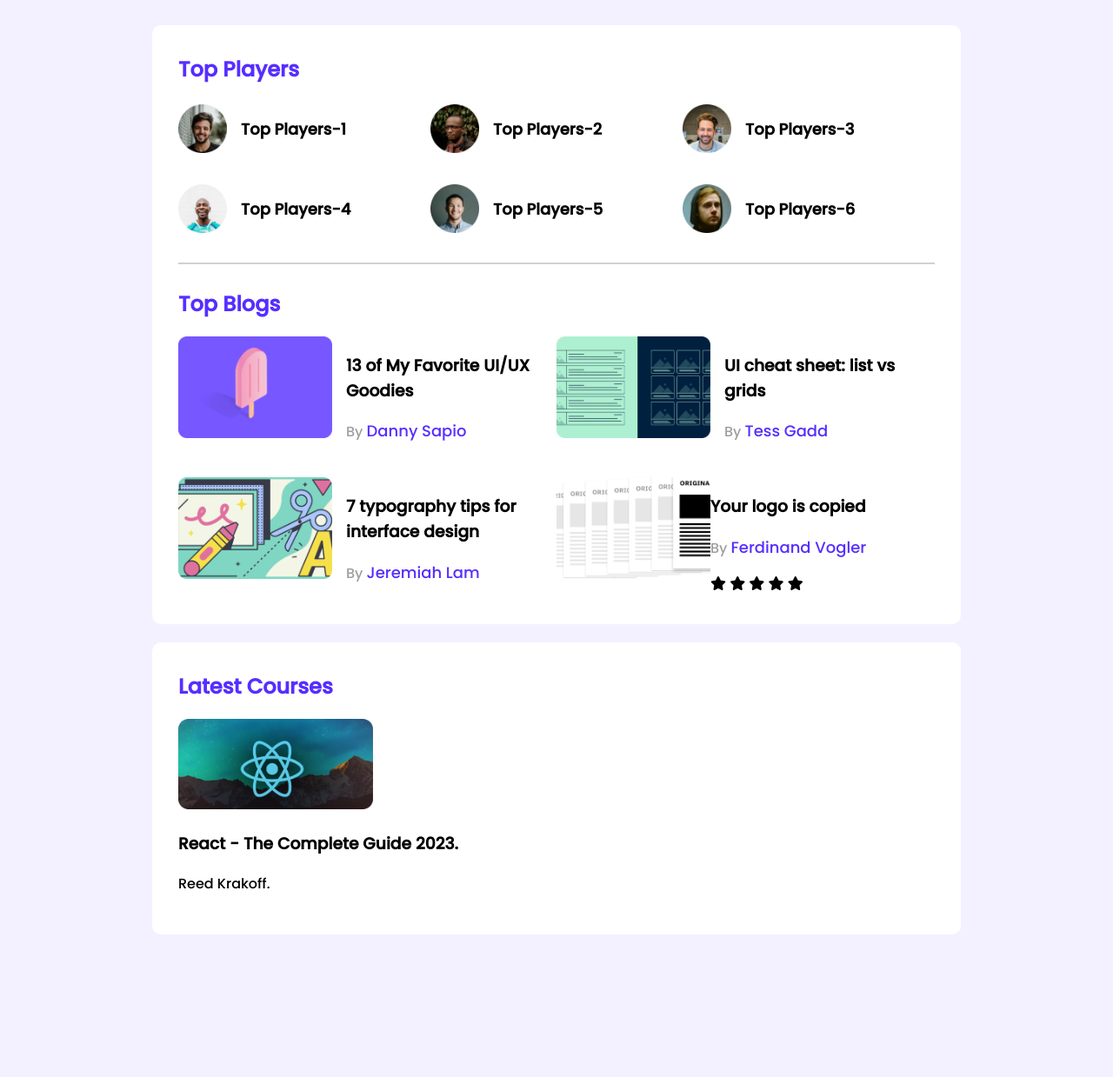
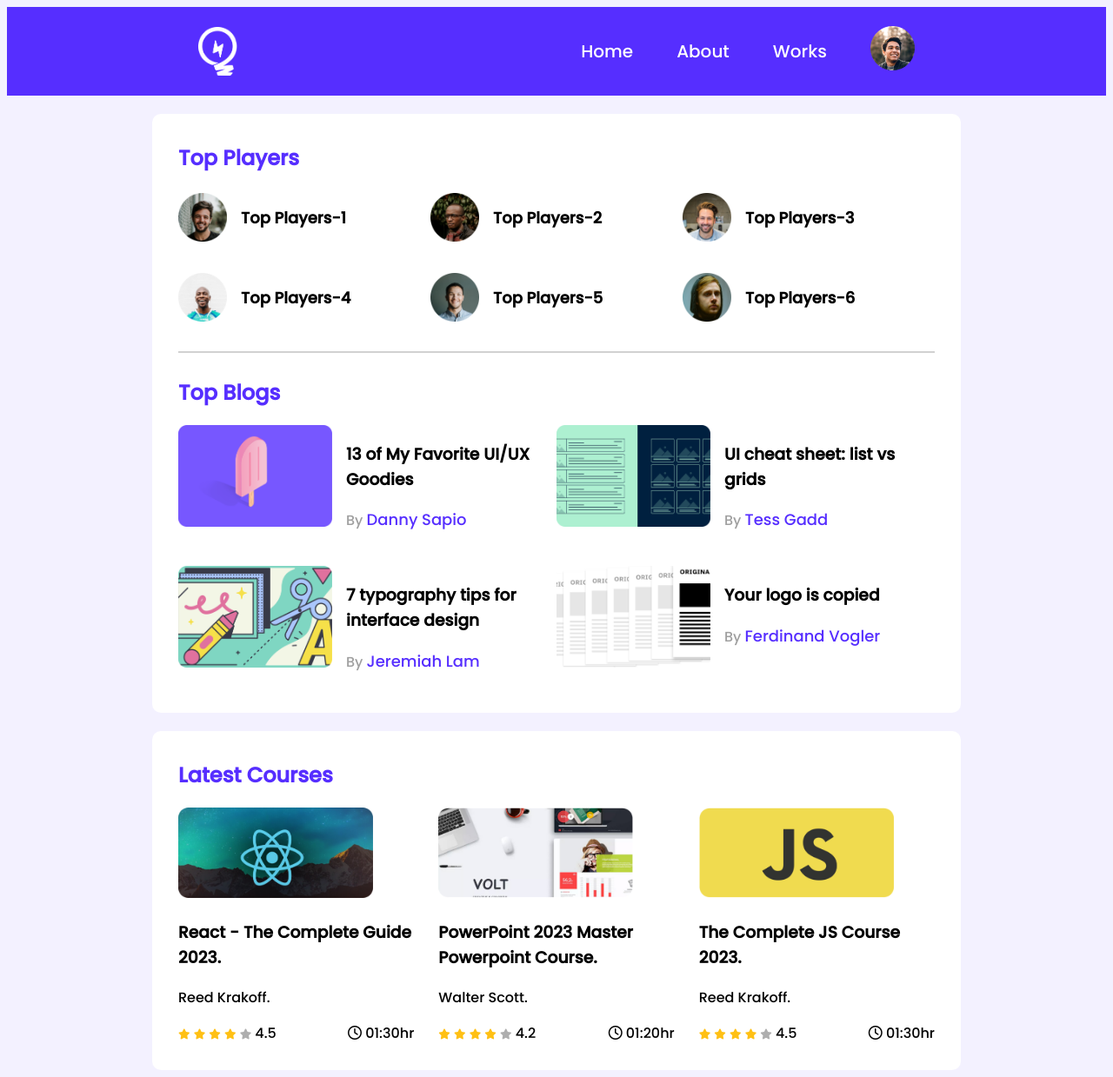
Before and after one commit to SuptaDasDipgithub/leader-board-responsive, a plain HTML site: page index.html in a window 1280 px wide. Shown: the whole page at 87% size. Before the commit the page ends 1083 px from the top, so only its background shows below. Drawn offline with Linux system fonts and the light colour scheme.

Commit message:
leader-board done

```diff
--- a/index.html
+++ b/index.html
@@ -7,14 +7,28 @@
 
     <!-- Font-Awesome -->
     <script
-      src="https://kit.fontawesome.com/f9bd0c80c.js"
+      src="https://kit.fontawesome.com/d7b7563d24.js"
       crossorigin="anonymous"
     ></script>
+
     <link rel="stylesheet" href="style.css" />
   </head>
   <body>
     <!-- header start -->
-    <header></header>
+    <header>
+      <nav>
+        <img class="nav-image" src="images/icons/logo.png" alt="" />
+        <ul>
+          <li>Home</li>
+          <li>About</li>
+          <li>Works</li>
+          <li>
+            <img src="images/icons/profile.png" alt="" />
+          </li>
+        </ul>
+      </nav>
+    </header>
+
     <main>
       <!-- top players and blog section. -->
       <section class="container">
@@ -85,18 +99,9 @@
               <div class="thumbnail">
                 <img src="images/blogs/blog-4.png" alt="" />
               </div>
-              <div class="blog-details">
+              <div class="blog-info">
                 <h3 class="blog-title">Your logo is copied</h3>
                 <p class="blog-author">By <a href="">Ferdinand Vogler</a></p>
-                <div class="course-info">
-                  <div>
-                    <i class="fa-solid fa-star"></i>
-                    <i class="fa-solid fa-star"></i>
-                    <i class="fa-solid fa-star"></i>
-                    <i class="fa-solid fa-star"></i>
-                    <i class="fa-solid fa-star"></i>
-                  </div>
-                </div>
               </div>
             </article>
           </div>
@@ -104,6 +109,7 @@
       </section>
 
       <!-- latest Course -->
+
       <section class="container">
         <h2 class="section-title">Latest Courses</h2>
         <div class="courses">
@@ -111,9 +117,70 @@
             <div class="course-banner">
               <img src="images/courses/course-1.png" alt="" />
             </div>
-            <div class="course-info">
+            <div class="course-detail">
               <h3 class="course-title">React - The Complete Guide 2023.</h3>
-              <p class="couse-author">Reed Krakoff.</p>
+              <p class="course-author">Reed Krakoff.</p>
+              <div class="course-info">
+                <div>
+                  <i class="fa-solid fa-star filled"></i>
+                  <i class="fa-solid fa-star filled"></i>
+                  <i class="fa-solid fa-star filled"></i>
+                  <i class="fa-solid fa-star filled"></i>
+                  <i class="fa-solid fa-star empty"></i>
+                  <span>4.5</span>
+                </div>
+                <div class="course-duration">
+                  <i class="fa-regular fa-clock"></i> 01:30hr
+                </div>
+              </div>
+            </div>
+          </div>
+
+          <div class="course">
+            <div class="course-banner">
+              <img src="images/courses/course-2.png" alt="" />
+            </div>
+            <div class="course-detail">
+              <h3 class="course-title">
+                PowerPoint 2023 Master Powerpoint Course.
+              </h3>
+              <p class="course-author">Walter Scott.</p>
+              <div class="course-info">
+                <div>
+                  <i class="fa-solid fa-star filled"></i>
+                  <i class="fa-solid fa-star filled"></i>
+                  <i class="fa-solid fa-star filled"></i>
+                  <i class="fa-solid fa-star filled"></i>
+                  <i class="fa-solid fa-star empty"></i>
+                  <span>4.2</span>
+                </div>
+                <div class="course-duration">
+                  <i class="fa-regular fa-clock"></i> 01:20hr
+                </div>
+              </div>
+            </div>
+          </div>
+
+          <div class="course">
+            <div class="course-banner">
+              <img src="images/courses/course-3.png" alt="" />
+            </div>
+            <div class="course-detail">
+              <h3 class="course-title">The Complete JS Course 2023.</h3>
+              <p class="course-author">Reed Krakoff.</p>
+              <div class="course-info">
+                <div>
+                  <i class="fa-solid fa-star filled"></i>
+                  <i class="fa-solid fa-star filled"></i>
+                  <i class="fa-solid fa-star filled"></i>
+                  <i class="fa-solid fa-star filled"></i>
+                  <i class="fa-solid fa-star empty"></i>
+                  <span>4.5</span>
+                </div>
+                <div class="course-duration">
+                  <i class="fa-regular fa-clock"></i> 01:30hr
+                </div>
+              </div>
             </div>
           </div>
         </div>
--- a/style.css
+++ b/style.css
@@ -4,6 +4,28 @@ body {
   font-family: "Poppins", sans-serif;
   background-color: #f3f1ff;
 }
+nav {
+  display: flex;
+  justify-content: space-between;
+  align-items: center;
+  padding: 50px 220px;
+  background-color: #562eff;
+  height: 2px;
+}
+.nav-image {
+  height: 56px;
+}
+nav ul {
+  display: flex;
+  align-items: center;
+}
+nav li {
+  list-style: none;
+  margin-left: 50px;
+  font-size: 20px;
+  color: #ffffff;
+}
+
 main {
   display: flex;
   flex-direction: column;
@@ -75,7 +97,55 @@ hr {
 }
 
 /* Top Courses Style */
+.courses {
+  display: grid;
+  grid-template-columns: repeat(3, 1fr);
+  grid-column-gap: 28px;
+}
 .course .course-banner img {
   width: 224px;
   height: 104px;
 }
+.course-info {
+  display: flex;
+  align-items: center;
+  justify-content: space-between;
+}
+.fa-star {
+  font-size: 12px;
+}
+.fa-star.filled {
+  color: #ffc014;
+}
+.fa-star.empty {
+  color: #aeaeae;
+}
+
+/* Rewsponsive By Media Queries */
+@media only screen and (max-width: 688px) {
+  .container {
+    width: 100%;
+  }
+  .players,
+  .blogs,
+  .courses {
+    grid-template-columns: repeat(1, 1fr);
+  }
+  .player {
+    flex-direction: column;
+  }
+}
+
+/* Tablet Devices */
+@media only screen and (min-width: 688px) and (max-width: 992px) {
+  .container {
+    width: 100%;
+  }
+  .players,
+  .courses {
+    grid-template-columns: repeat(2, 1fr);
+  }
+  .blogs {
+    grid-template-columns: repeat(1, 1fr);
+  }
+}
```
